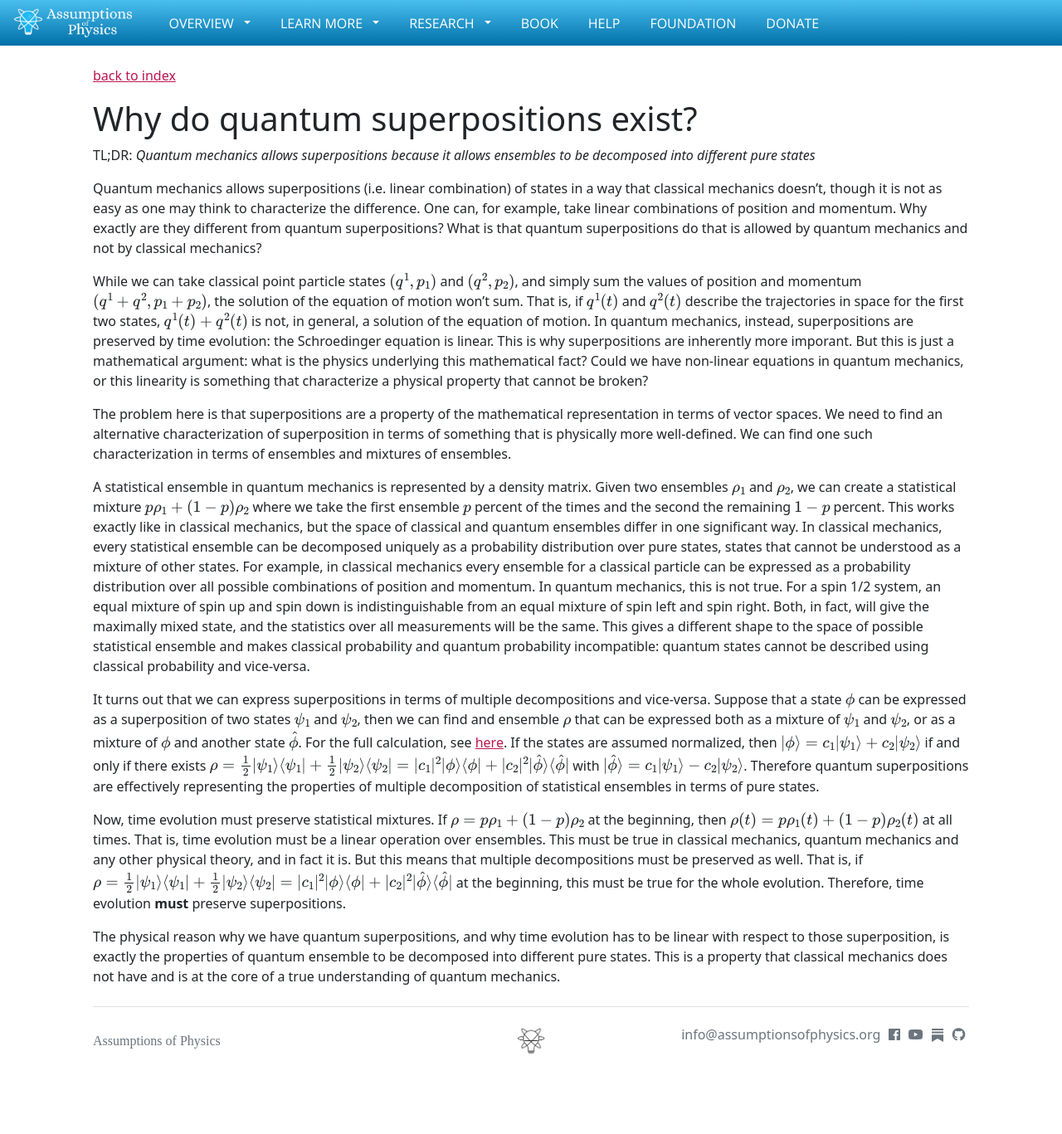
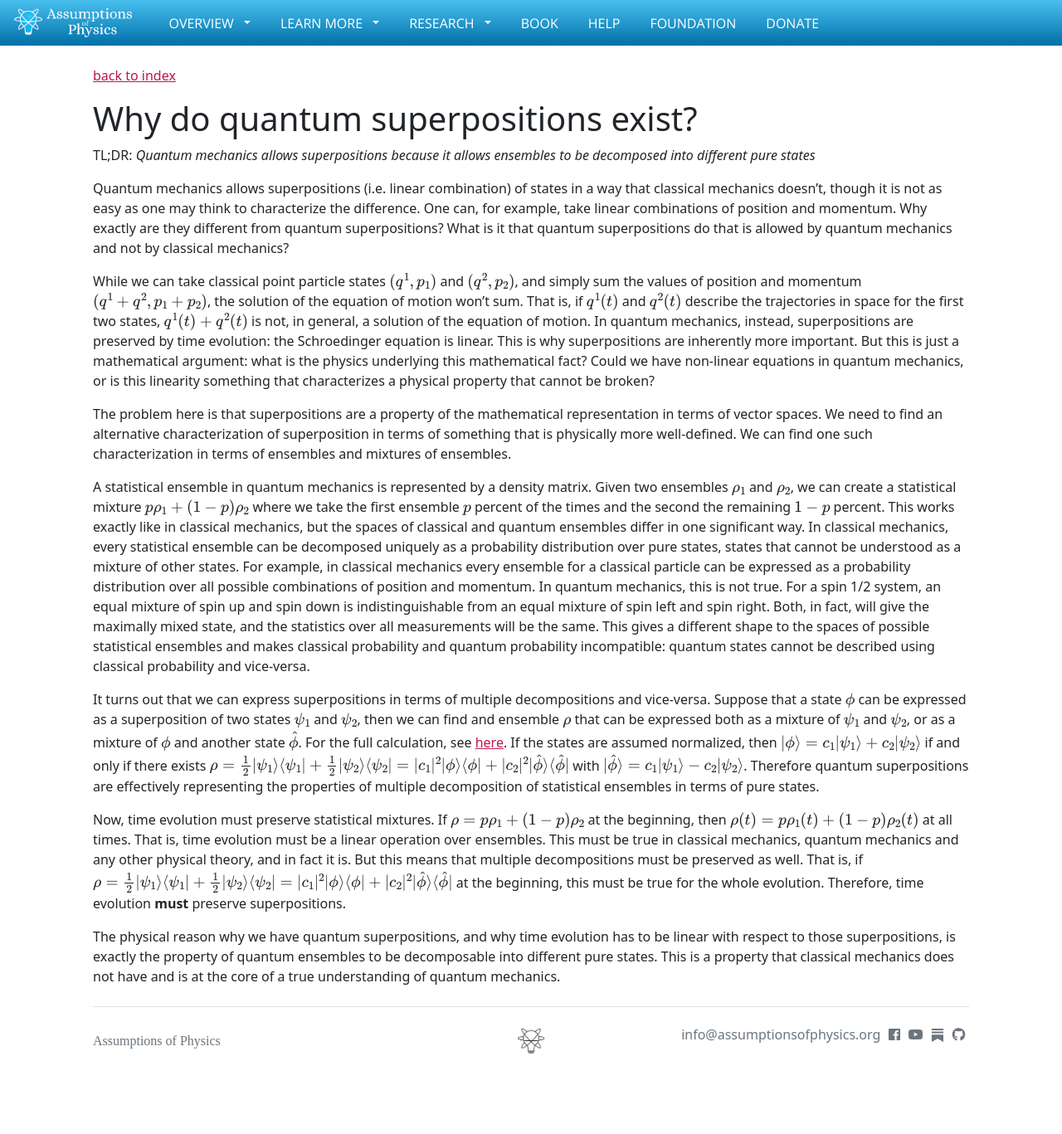
Before and after one commit to assumptionsofphysics/assumptionsofphysics.github.io, a Jekyll site: the page built from _essays/2026-04-15-why-superpositions.md, in a window 1280 px wide. Shown: the whole page at 83% size. Built offline with Jekyll 4.4.1, drawn with Linux system fonts in a browser that asks for light colours; nearby versions of some CDN libraries; some web fonts are replaced; a script that is not in the unit is left out.

Commit message:
Fix typos

```diff
--- a/_essays/2026-04-15-why-superpositions.md
+++ b/_essays/2026-04-15-why-superpositions.md
@@ -6,16 +6,16 @@
 draft: false
 ---
 
-Quantum mechanics allows superpositions (i.e. linear combination) of states in a way that classical mechanics doesn't, though it is not as easy as one may think to characterize the difference. One can, for example, take linear combinations of position and momentum. Why exactly are they different from quantum superpositions? What is that quantum superpositions do that is allowed by quantum mechanics and not by classical mechanics?
+Quantum mechanics allows superpositions (i.e. linear combination) of states in a way that classical mechanics doesn't, though it is not as easy as one may think to characterize the difference. One can, for example, take linear combinations of position and momentum. Why exactly are they different from quantum superpositions? What is it that quantum superpositions do that is allowed by quantum mechanics and not by classical mechanics?
 
-While we can take classical point particle states $$(q^1, p_1)$$ and $$(q^2, p_2)$$, and simply sum the values of position and momentum $$(q^1 + q^2, p_1 + p_2)$$, the solution of the equation of motion won't sum. That is, if $$q^1(t)$$ and $$q^2(t)$$ describe the trajectories in space for the first two states, $$q^1(t) + q^2(t)$$ is not, in general, a solution of the equation of motion. In quantum mechanics, instead, superpositions are preserved by time evolution: the Schroedinger equation is linear. This is why superpositions are inherently more imporant. But this is just a mathematical argument: what is the physics underlying this mathematical fact? Could we have non-linear equations in quantum mechanics, or this linearity is something that characterize a physical property that cannot be broken?
+While we can take classical point particle states $$(q^1, p_1)$$ and $$(q^2, p_2)$$, and simply sum the values of position and momentum $$(q^1 + q^2, p_1 + p_2)$$, the solution of the equation of motion won't sum. That is, if $$q^1(t)$$ and $$q^2(t)$$ describe the trajectories in space for the first two states, $$q^1(t) + q^2(t)$$ is not, in general, a solution of the equation of motion. In quantum mechanics, instead, superpositions are preserved by time evolution: the Schroedinger equation is linear. This is why superpositions are inherently more important. But this is just a mathematical argument: what is the physics underlying this mathematical fact? Could we have non-linear equations in quantum mechanics, or is this linearity something that characterizes a physical property that cannot be broken?
 
 The problem here is that superpositions are a property of the mathematical representation in terms of vector spaces. We need to find an alternative characterization of superposition in terms of something that is physically more well-defined. We can find one such characterization in terms of ensembles and mixtures of ensembles.
 
-A statistical ensemble in quantum mechanics is represented by a density matrix. Given two ensembles $$\rho_1$$ and $$\rho_2$$, we can create a statistical mixture $$p\rho_1 + (1-p) \rho_2$$ where we take the first ensemble $$p$$ percent of the times and the second the remaining $$1-p$$ percent. This works exactly like in classical mechanics, but the space of classical and quantum ensembles differ in one significant way. In classical mechanics, every statistical ensemble can be decomposed uniquely as a probability distribution over pure states, states that cannot be understood as a mixture of other states. For example, in classical mechanics every ensemble for a classical particle can be expressed as a probability distribution over all possible combinations of position and momentum. In quantum mechanics, this is not true. For a spin 1/2 system, an equal mixture of spin up and spin down is indistinguishable from an equal mixture of spin left and spin right. Both, in fact, will give the maximally mixed state, and the statistics over all measurements will be the same. This gives a different shape to the space of possible statistical ensemble and makes classical probability and quantum probability incompatible: quantum states cannot be described using classical probability and vice-versa.
+A statistical ensemble in quantum mechanics is represented by a density matrix. Given two ensembles $$\rho_1$$ and $$\rho_2$$, we can create a statistical mixture $$p\rho_1 + (1-p) \rho_2$$ where we take the first ensemble $$p$$ percent of the times and the second the remaining $$1-p$$ percent. This works exactly like in classical mechanics, but the spaces of classical and quantum ensembles differ in one significant way. In classical mechanics, every statistical ensemble can be decomposed uniquely as a probability distribution over pure states, states that cannot be understood as a mixture of other states. For example, in classical mechanics every ensemble for a classical particle can be expressed as a probability distribution over all possible combinations of position and momentum. In quantum mechanics, this is not true. For a spin 1/2 system, an equal mixture of spin up and spin down is indistinguishable from an equal mixture of spin left and spin right. Both, in fact, will give the maximally mixed state, and the statistics over all measurements will be the same. This gives a different shape to the spaces of possible statistical ensembles and makes classical probability and quantum probability incompatible: quantum states cannot be described using classical probability and vice-versa.
 
 It turns out that we can express superpositions in terms of multiple decompositions and vice-versa. Suppose that a state $$\phi$$ can be expressed as a superposition of two states $$\psi_1$$ and $$\psi_2$$, then we can find and ensemble $$\rho$$ that can be expressed both as a mixture of $$\psi_1$$ and $$\psi_2$$, or as a mixture of $$\phi$$ and another state $$\hat{\phi}$$. For the full calculation, see [here](https://assumptionsofphysics.org/autogen/briefs/002-SuperpositionAndMultipleMixtures.pdf). If the states are assumed normalized, then $$\vert \phi \rangle = c_1 \vert \psi_1 \rangle + c_2 \vert \psi_2 \rangle $$ if and only if there exists $$\rho = \frac{1}{2} \vert \psi_1 \rangle \langle \psi_1 \vert +  \frac{1}{2} \vert \psi_2 \rangle \langle \psi_2 \vert = \vert c_1 \vert^2 \vert \phi \rangle \langle \phi \vert +  \vert c_2 \vert^2 \vert \hat{\phi} \rangle \langle \hat{\phi} \vert$$ with $$\vert \hat{\phi} \rangle = c_1 \vert \psi_1 \rangle - c_2 \vert \psi_2 \rangle $$. Therefore quantum superpositions are effectively representing the properties of multiple decomposition of statistical ensembles in terms of pure states.
 
 Now, time evolution must preserve statistical mixtures. If $$\rho = p\rho_1 + (1-p) \rho_2$$ at the beginning, then $$\rho(t) = p\rho_1(t) + (1-p) \rho_2(t)$$ at all times. That is, time evolution must be a linear operation over ensembles. This must be true in classical mechanics, quantum mechanics and any other physical theory, and in fact it is. But this means that multiple decompositions must be preserved as well. That is, if $$\rho = \frac{1}{2} \vert \psi_1 \rangle \langle \psi_1 \vert +  \frac{1}{2} \vert \psi_2 \rangle \langle \psi_2 \vert = \vert c_1 \vert^2 \vert \phi \rangle \langle \phi \vert +  \vert c_2 \vert^2 \vert \hat{\phi} \rangle \langle \hat{\phi} \vert$$ at the beginning, this must be true for the whole evolution. Therefore, time evolution **must** preserve superpositions.
 
-The physical reason why we have quantum superpositions, and why time evolution has to be linear with respect to those superposition, is exactly the properties of quantum ensemble to be decomposed into different pure states. This is a property that classical mechanics does not have and is at the core of a true understanding of quantum mechanics.
+The physical reason why we have quantum superpositions, and why time evolution has to be linear with respect to those superpositions, is exactly the property of quantum ensembles to be decomposable into different pure states. This is a property that classical mechanics does not have and is at the core of a true understanding of quantum mechanics.
```
